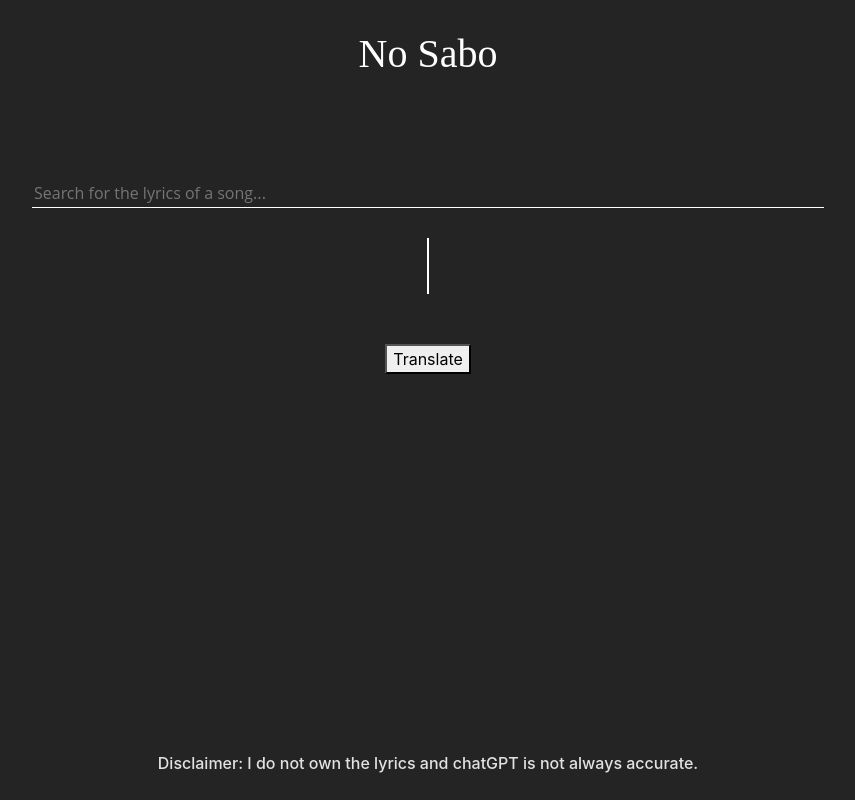
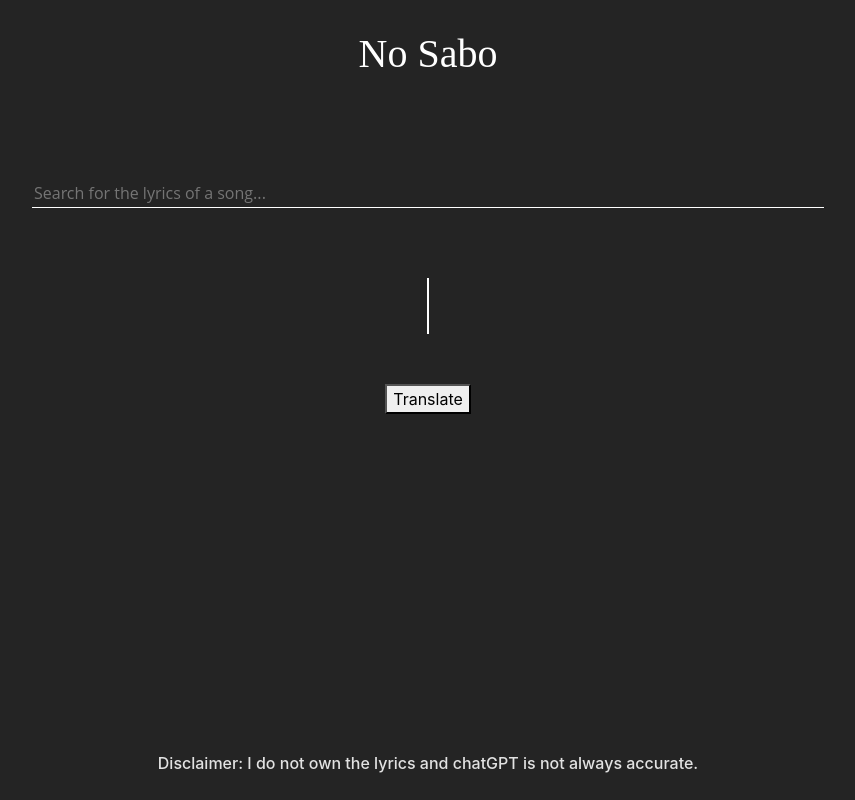
Before and after one commit to Gilverto07/NoSabo, a React (Vite) app: page / in a window 1280 px wide. Shown: the whole page, without its empty margins (212-1067 px from the left). Built offline with nearby package versions, Linux system fonts and the light colour scheme.

Commit message:
moved lyrics component

```diff
--- a/src/components/Search.jsx
+++ b/src/components/Search.jsx
@@ -84,8 +84,9 @@ export default function Search(){
                     ))}
                     </ul>
                 )}
-                <Lyrics lyrics={lyrics}/>
             </div>
+            <Lyrics lyrics={lyrics}/>
+
         </>
     )
 }
```
